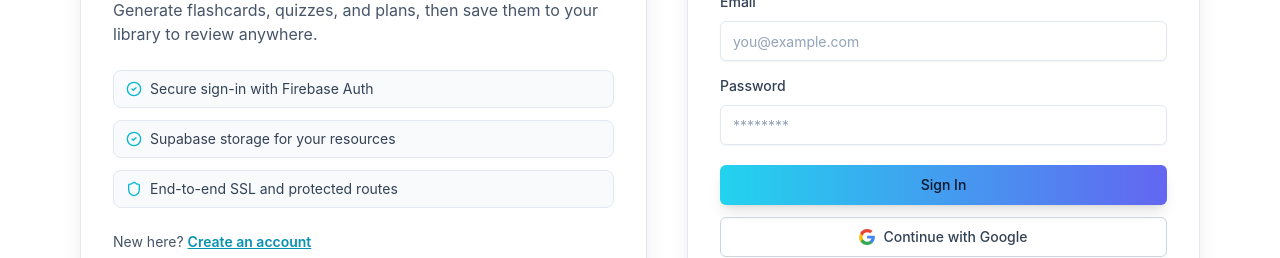
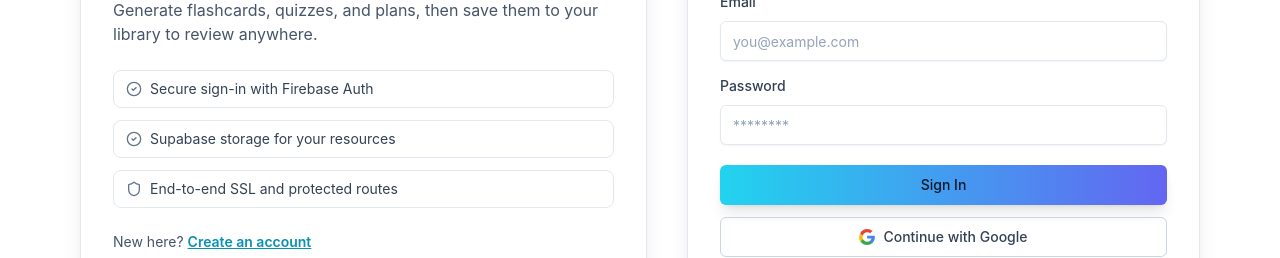
Before and after one commit to sirbxueonline-arch/phsionline-app, a Next.js app: page /auth/signin in a window 1280 px wide. Shown: the part 351-609 px from the top of the page. Built offline with nearby package versions, Linux system fonts and the light colour scheme; no server answers.

Commit message:
Normalize auth colors and hide promo panel on signup

```diff
--- /dev/null
+++ b/app/(auth)/auth/signup/layout.tsx
@@ -0,0 +1,11 @@
+export default function SignupLayout({ children }: { children: React.ReactNode }) {
+  return (
+    <div className="min-h-screen bg-white text-slate-900 dark:bg-slate-950 dark:text-white">
+      <div className="mx-auto flex max-w-3xl items-center justify-center px-4 py-16">
+        <div className="w-full rounded-2xl border border-slate-200 bg-white p-8 shadow-xl dark:border-white/10 dark:bg-white/5 dark:backdrop-blur">
+          {children}
+        </div>
+      </div>
+    </div>
+  );
+}
--- a/app/(auth)/layout.tsx
+++ b/app/(auth)/layout.tsx
@@ -20,13 +20,13 @@ export default function AuthLayout({ children }: { children: React.ReactNode })
             </p>
             <div className="mt-6 space-y-3 text-sm text-slate-700 dark:text-slate-100">
               {[
-                { icon: <CheckCircle2 className="h-4 w-4 text-cyan-500 dark:text-cyan-300" />, text: "Secure sign-in with Firebase Auth" },
-                { icon: <CheckCircle2 className="h-4 w-4 text-cyan-500 dark:text-cyan-300" />, text: "Supabase storage for your resources" },
-                { icon: <Shield className="h-4 w-4 text-cyan-500 dark:text-cyan-300" />, text: "End-to-end SSL and protected routes" }
+                { icon: <CheckCircle2 className="h-4 w-4 text-slate-500 dark:text-cyan-300" />, text: "Secure sign-in with Firebase Auth" },
+                { icon: <CheckCircle2 className="h-4 w-4 text-slate-500 dark:text-cyan-300" />, text: "Supabase storage for your resources" },
+                { icon: <Shield className="h-4 w-4 text-slate-500 dark:text-cyan-300" />, text: "End-to-end SSL and protected routes" }
               ].map((item) => (
                 <div
                   key={item.text}
-                  className="flex items-center gap-2 rounded-lg border border-slate-200 bg-slate-50 px-3 py-2 dark:border-white/10 dark:bg-white/5"
+                  className="flex items-center gap-2 rounded-lg border border-slate-200 bg-white px-3 py-2 dark:border-white/10 dark:bg-white/5"
                 >
                   {item.icon}
                   <span>{item.text}</span>
```
